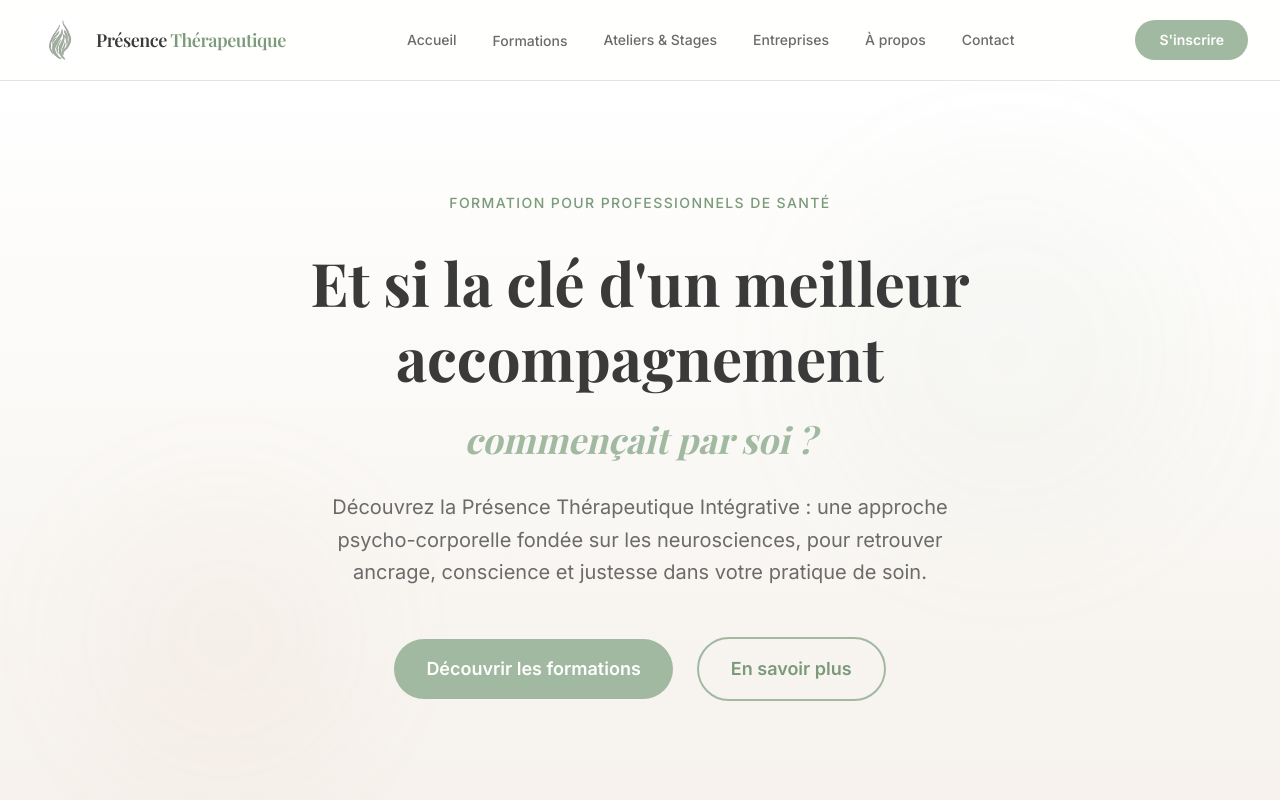
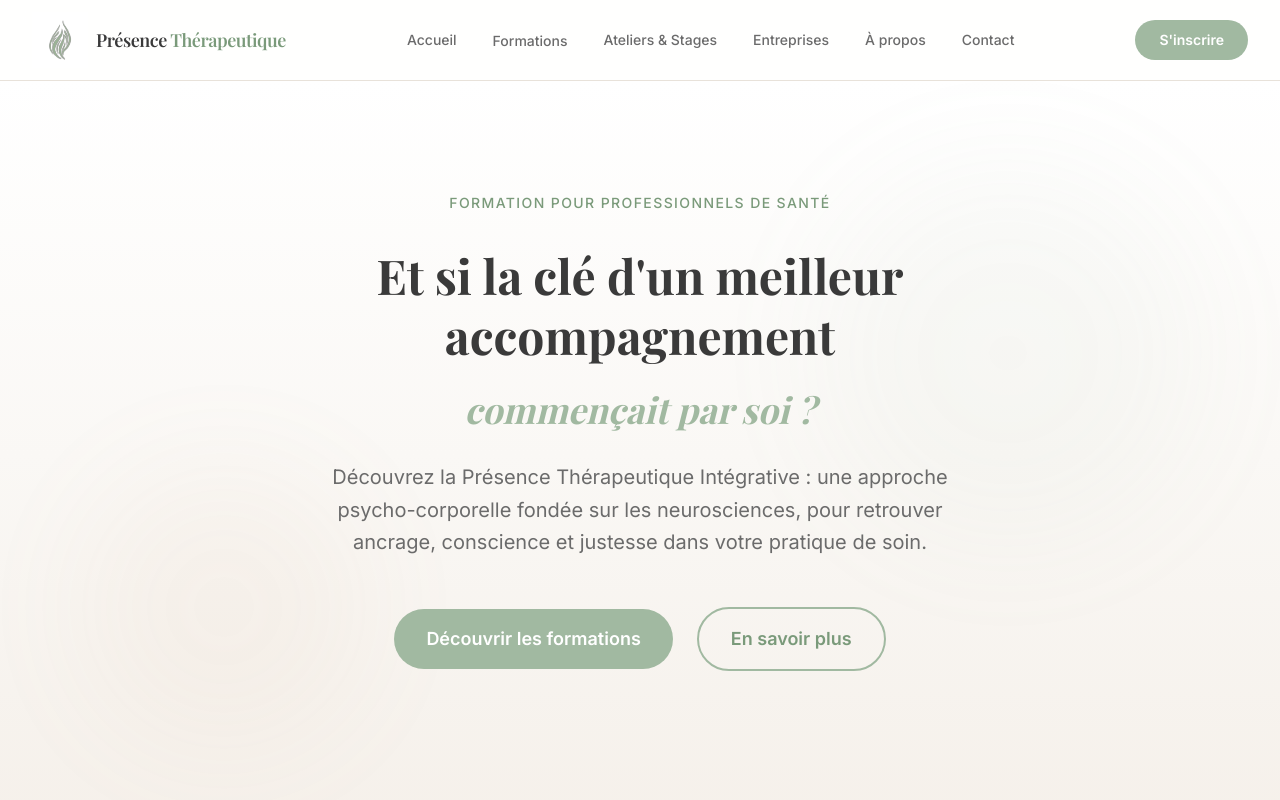
Before and after one commit to vitseeu-afk/presence-therapeutique, a Next.js app: page / in a window 1280 px wide. Shown: the top 800 px of the page. Built offline with nearby package versions, Linux system fonts and the light colour scheme; a web font is replaced by a local one.

Commit message:
Ajuste la taille desktop du titre hero pour qu'il tienne sur une seule ligne

```diff
--- a/src/app/page.tsx
+++ b/src/app/page.tsx
@@ -15,7 +15,7 @@ export default function Home() {
             <p className="text-sage-dark font-medium text-sm tracking-widest uppercase mb-8 animate-fade-in-up">
               Formation pour professionnels de santé
             </p>
-            <h1 className="text-4xl sm:text-5xl lg:text-6xl font-serif font-bold text-text leading-tight mb-8 animate-fade-in-up animation-delay-200">
+            <h1 className="text-4xl sm:text-5xl lg:text-5xl font-serif font-bold text-text leading-tight mb-8 animate-fade-in-up animation-delay-200">
               <>
                 <span className="block">Et si la clé d&apos;un meilleur accompagnement</span>
                 <span className="block mt-6 text-3xl sm:text-4xl" style={{color: '#a1b9a1', fontStyle: 'italic'}}>commençait par soi ?</span>
```
